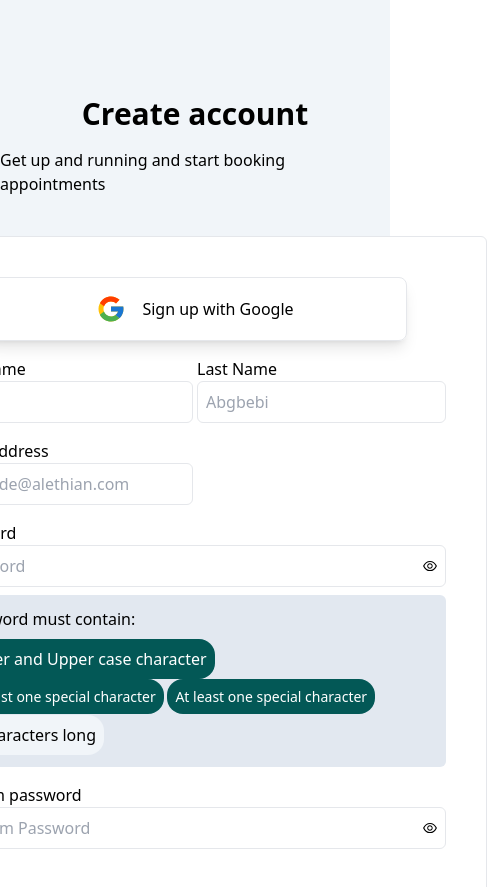
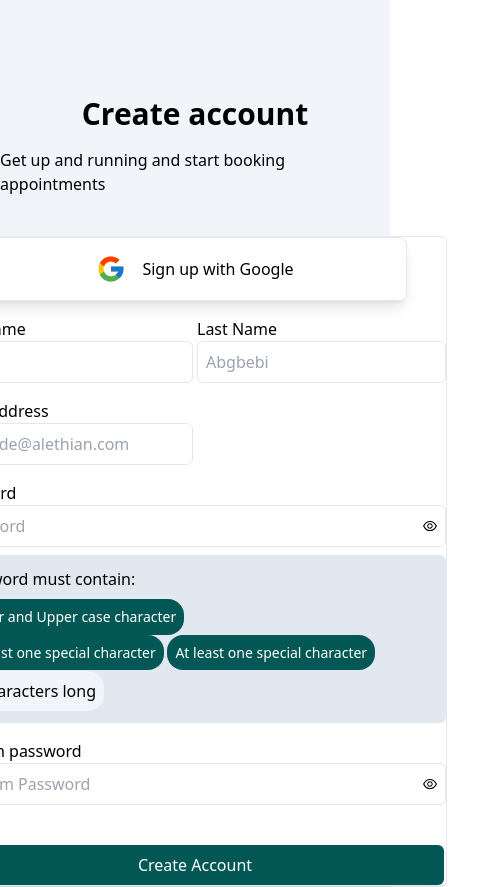
Before and after one commit to Lukman10a/appointment, a React (Create React App) app: page / in a window 390 px wide. Shown: the top 887 px of the page, 487 px wide, since content can reach past the window. Built offline with nearby package versions, Linux system fonts and the light colour scheme.

Commit message:
setting responsiveness

```diff
--- a/src/App.js
+++ b/src/App.js
@@ -39,7 +39,8 @@ function App() {
         <h1 className="text-3xl font-bold text-center">Create account</h1>
         <p>Get up and running and start booking appointments</p>
       </div>
-      <div className="flex justify-center items-center bg-white flex-col border m-10 p-10 rounded-md shadow-lg w-fit">
+
+      <div className="flex justify-center items-center bg-white flex-col border m-10 rounded-md shadow-lg w-fit">
         <div className="flex items-center gap-4 border p-4 px-28 sm:px-36 rounded-lg shadow-lg">
           <FcGoogle size={30} />
           <p>Sign up with Google</p>
@@ -100,7 +101,7 @@ function App() {
 
             <div className="space-y-2 bg-slate-200 p-3 rounded-md">
               <p>Password must contain:</p>
-              <p className="text-white bg-[#035856]  rounded-2xl p-2 w-fit">
+              <p className="text-white bg-[#035856] text-sm sm:text-base rounded-2xl p-2 w-fit">
                 Lower and Upper case character
               </p>
               <div className="text-sm sm:text-base">
```
